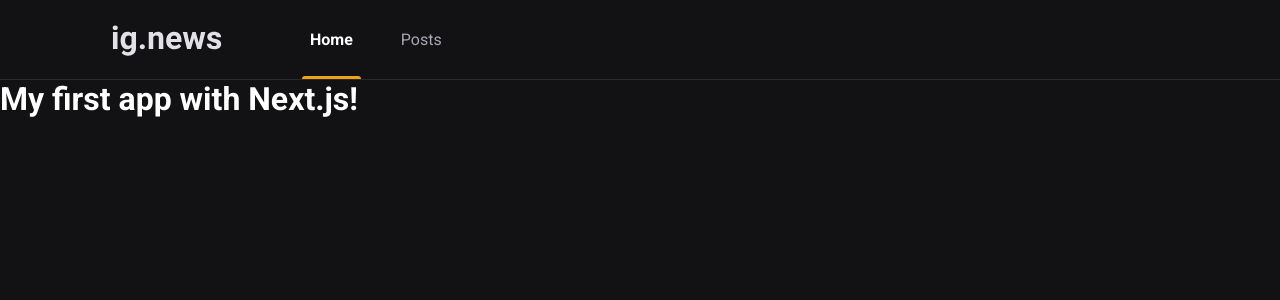
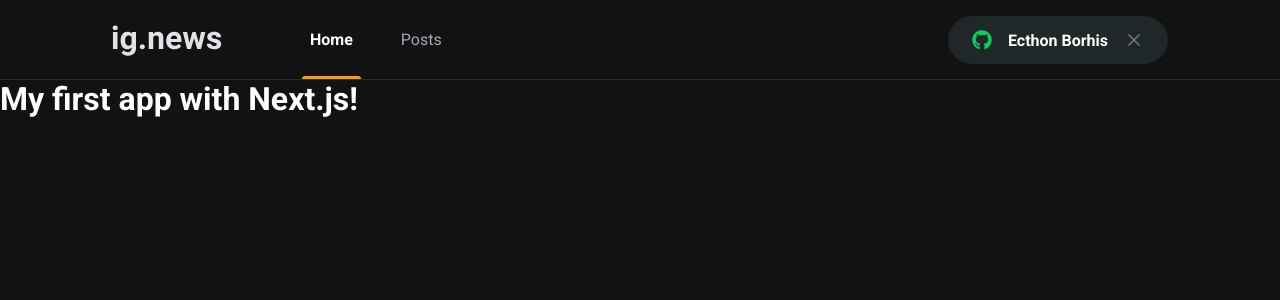
Before and after one commit to ecthon-b/ignews, a Next.js app: page / in a window 1280 px wide. Shown: the top 300 px of the page. Built offline with nearby package versions, Linux system fonts and the light colour scheme.

Commit message:
Creating and styling component SingInButton

```diff
--- a/package.json
+++ b/package.json
@@ -11,6 +11,7 @@
     "next": "10.2.3",
     "react": "17.0.2",
     "react-dom": "17.0.2",
+    "react-icons": "^4.2.0",
     "sass": "^1.34.0"
   },
   "devDependencies": {
--- a/src/components/Header/index.tsx
+++ b/src/components/Header/index.tsx
@@ -1,3 +1,4 @@
+import { SignInButton } from '../SignInButton';
 import styles from './styles.module.scss';
 
 
@@ -10,6 +11,8 @@
                     <a className={styles.active} href="">Home</a>
                     <a href="">Posts</a>
                 </nav>
+
+                <SignInButton />
             </div>
         </header>
     );
--- a/src/components/Header/styles.module.scss
+++ b/src/components/Header/styles.module.scss
@@ -52,4 +52,8 @@
 
         }
     }
+
+    button {
+        margin-left: auto;
+    }
 }
--- /dev/null
+++ b/src/components/SignInButton/index.tsx
@@ -0,0 +1,28 @@
+import { FaGithub } from 'react-icons/fa'
+import { FiX } from 'react-icons/fi';
+
+import styles from './styles.module.scss';
+
+export function SignInButton() {
+    const isUserLoggedIn = true;
+
+    return isUserLoggedIn ? (
+        <button
+            type="button"
+            className={styles.signInButton}
+        >
+            <FaGithub color="#04d361"/>
+            Ecthon Borhis
+            <FiX color="#737380" className={styles.closeIcon}/>
+        </button>
+
+    ) : (
+        <button
+            type="button"
+            className={styles.signInButton}
+        >
+            <FaGithub color="#eba417"/>
+            Sign in with Github
+        </button>
+    );
+}
--- /dev/null
+++ b/src/components/SignInButton/styles.module.scss
@@ -0,0 +1,33 @@
+.signInButton {
+    height: 3rem;
+    border-radius: 3rem;
+    background: var(--gray-850);
+    border: 0;
+    padding: 0 1.5rem;
+
+    display: flex;
+    align-items: center;
+    justify-content: center;
+
+    color: var(--white);
+    font-weight: bold;
+
+    svg {
+        width: 20px;
+        height: 20px;
+    }
+
+    svg:first-child {
+        margin-right: 1rem;
+    }
+
+    svg.closeIcon {
+        margin-left: 1rem;
+    }
+
+    transition: filter 0.2s;
+
+    &:hover {
+        filter: brightness(0.8)
+    }
+}
--- a/src/styles/global.scss
+++ b/src/styles/global.scss
@@ -10,6 +10,7 @@
     --gray-100: #E1E1E6;
     --gray-300: #A8A8B3;
     --gray-800: #29292E;
+    --gray-850: #1F2729;
     --gray-900: #121214;
 
     --cyan--500: #61DAFB;
```
Also changed, not shown: 1 other file (tests, documents, lock files or other folders).
